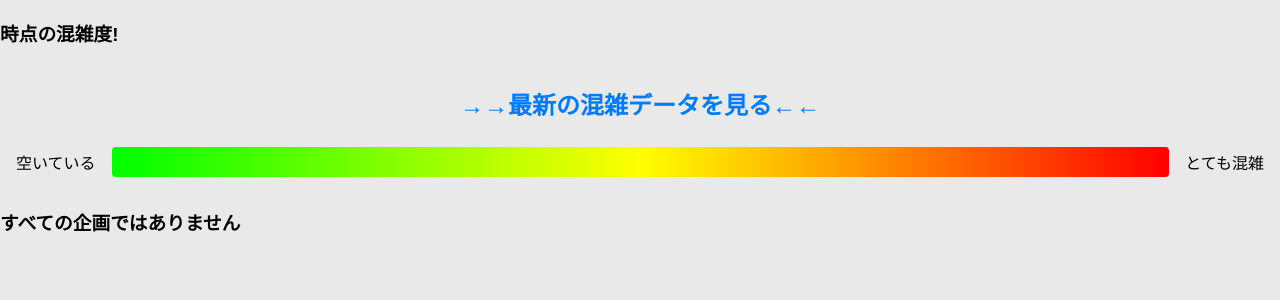
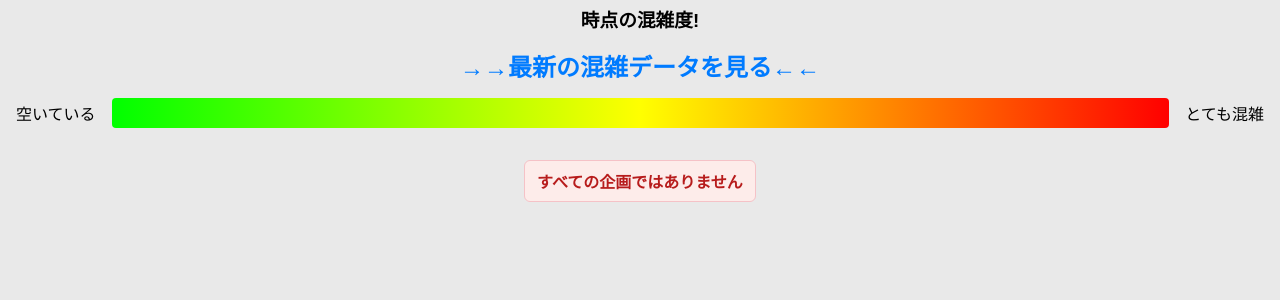
Before and after one commit to katume-eng/csmonitor3, a Django app: template monitor_app/templates/display_user.html in a window 1280 px wide. Shown: the top 300 px of the page. Run offline with Django 5.2, Linux system fonts and the light colour scheme; the template is opened without the code that fills it, so the values that code supplies are empty.

Commit message:
注意書きのCSSと一部変更

```diff
--- a/monitor_app/static/monitor_app/css/display_user_style.css
+++ b/monitor_app/static/monitor_app/css/display_user_style.css
@@ -20,9 +20,9 @@ body {
   overflow: hidden;
 }
 
-h1, h2 {
+h1, h2,h3 {
   text-align: center;
-  margin: 16px 0;
+  margin: 5px 0;
 }
 
 /* グラデ棒 */
@@ -176,3 +176,16 @@ a {
 @media (max-width: 360px) {
   .card { width: 100%; }
 }
+
+.caution {
+  text-align: center;          /* 中央寄せ */
+  font-size: 1em;              /* 少し小さめに */
+  font-weight: bold;           /* 強調 */
+  color: #b71c1c;              /* 赤系で警告感 */
+  background-color: #fdecea;   /* 薄い背景で目立たせる */
+  border: 1px solid #f5c2c7;   /* 枠線を淡く */
+  border-radius: 6px;          /* 角丸 */
+  padding: 8px 12px;           /* 内側余白 */
+  margin: 20px auto;           /* 周囲に余白 */
+  max-width: 600px;            /* 横幅を制御して読みやすく */
+}
```
